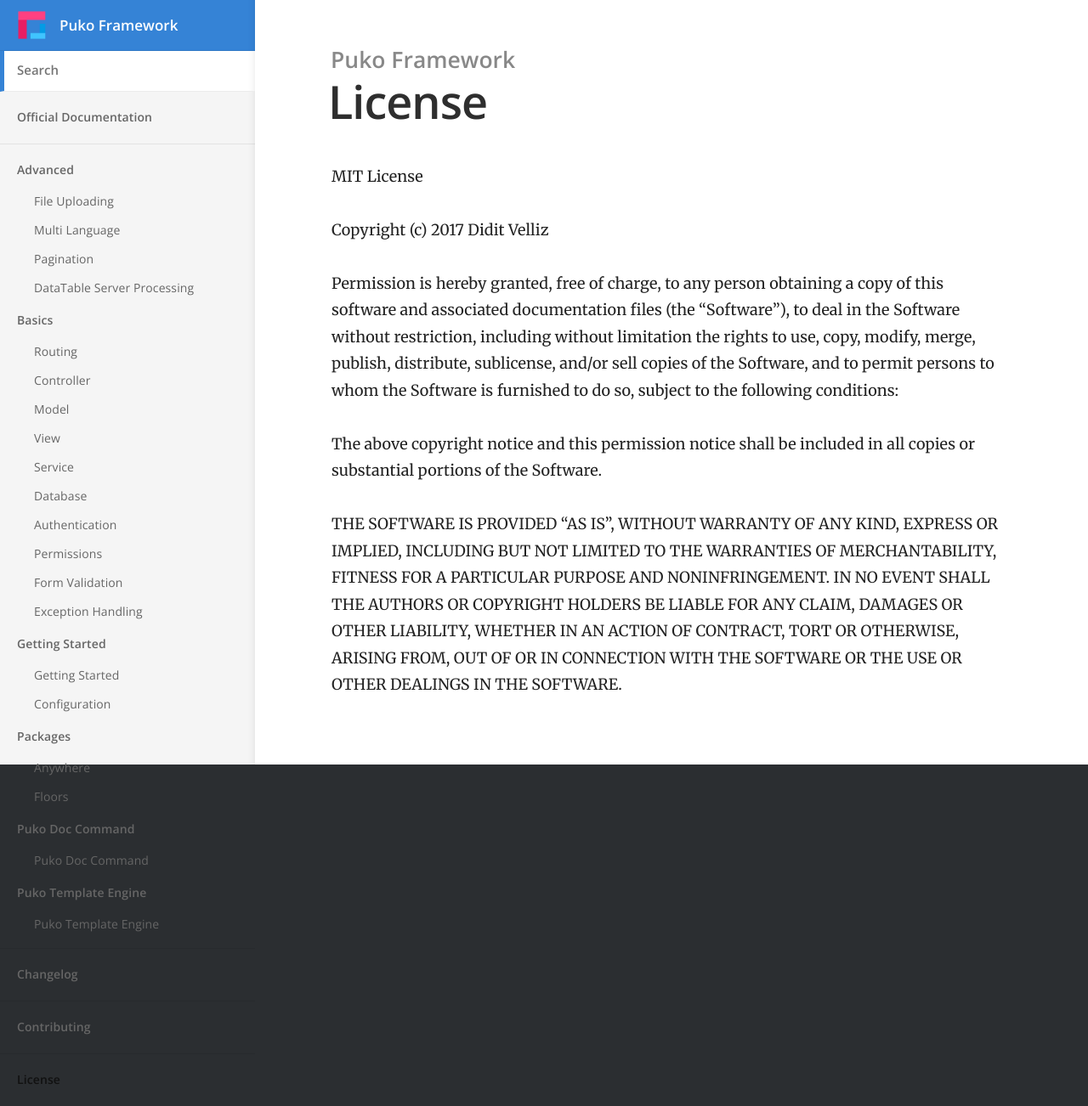
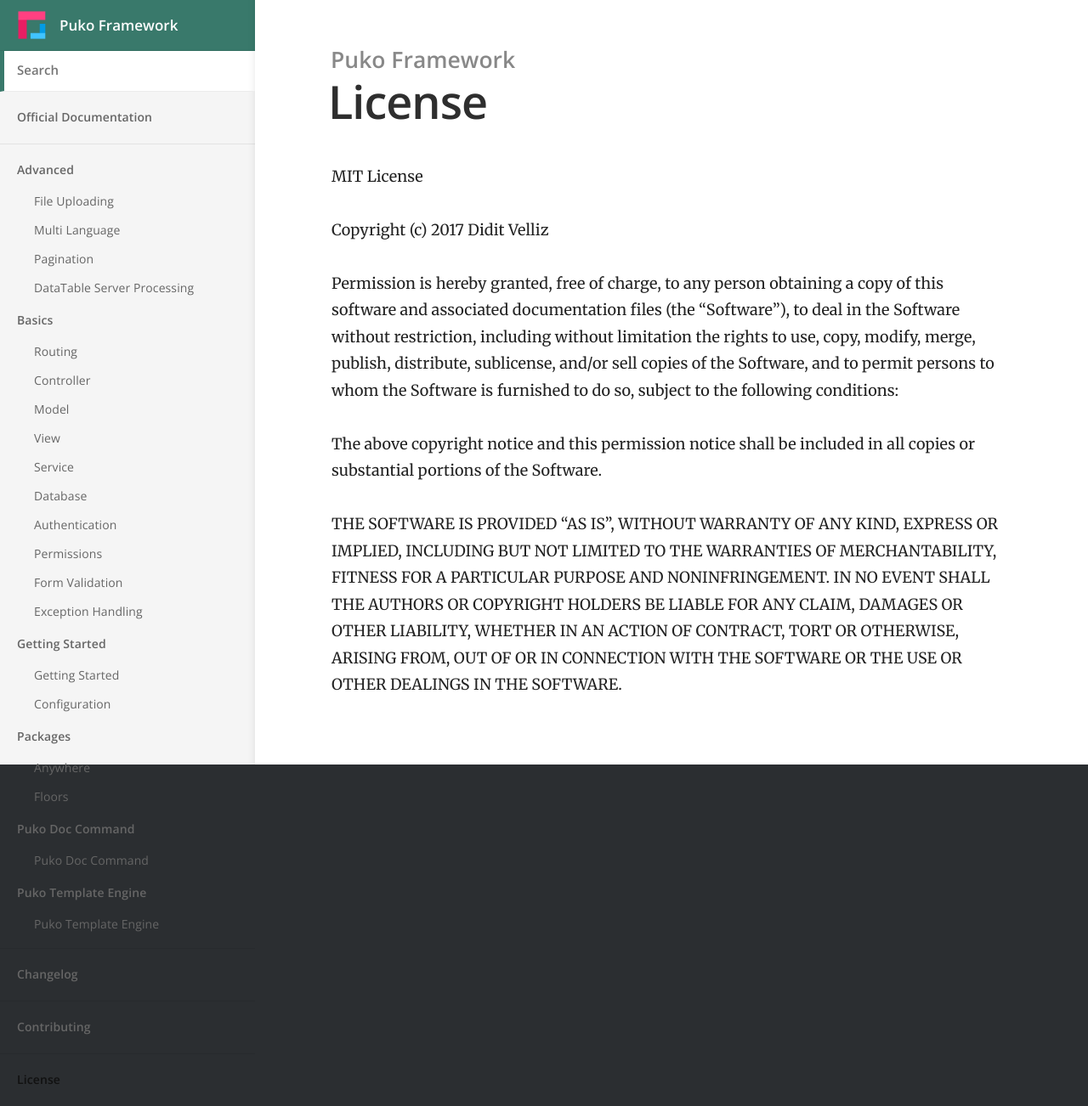
Before and after one commit to Velliz/pudo, a Jekyll site: the page built from license.md, in a window 1280 px wide. Shown: the whole page at 85% size. Built offline with Jekyll 4.4.1, drawn with Linux system fonts in a browser that asks for light colours.

Commit message:
update brand colors

```diff
--- a/css/main.scss
+++ b/css/main.scss
@@ -9,7 +9,7 @@ $content-max-width: 800px;
 $content-color: #222;
 $content-background-color: #fff;
 
-$brand-colour: #3583d6;
+$brand-colour: #39796b;
 $brand-colour-light: mix($brand-colour, $content-background-color, 10%);
 
 $nav-header-background-color: $brand-colour;
```
